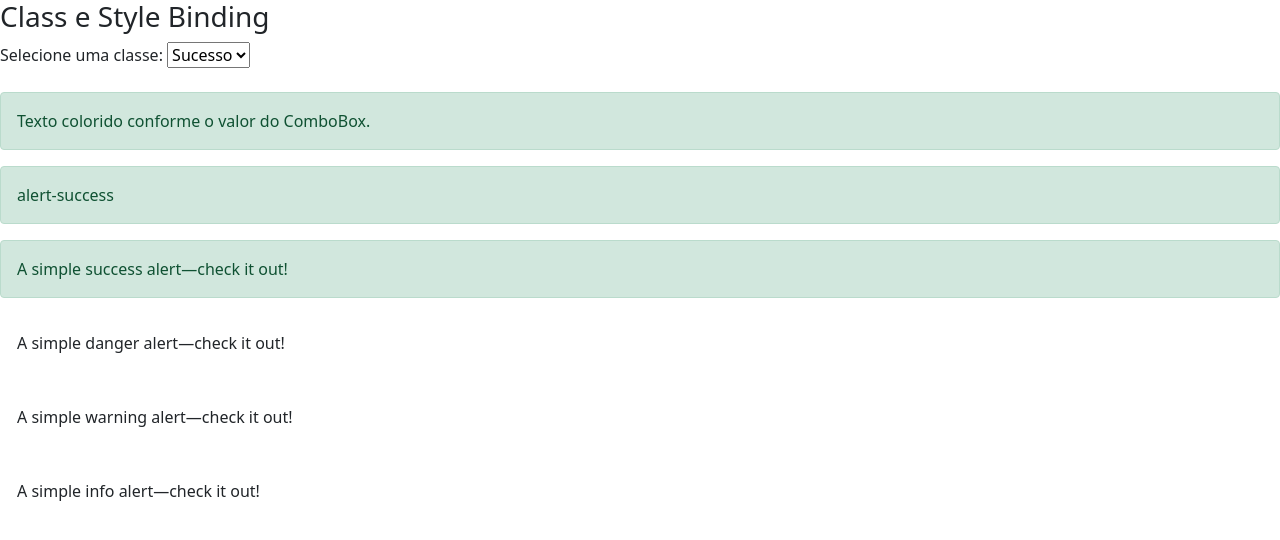
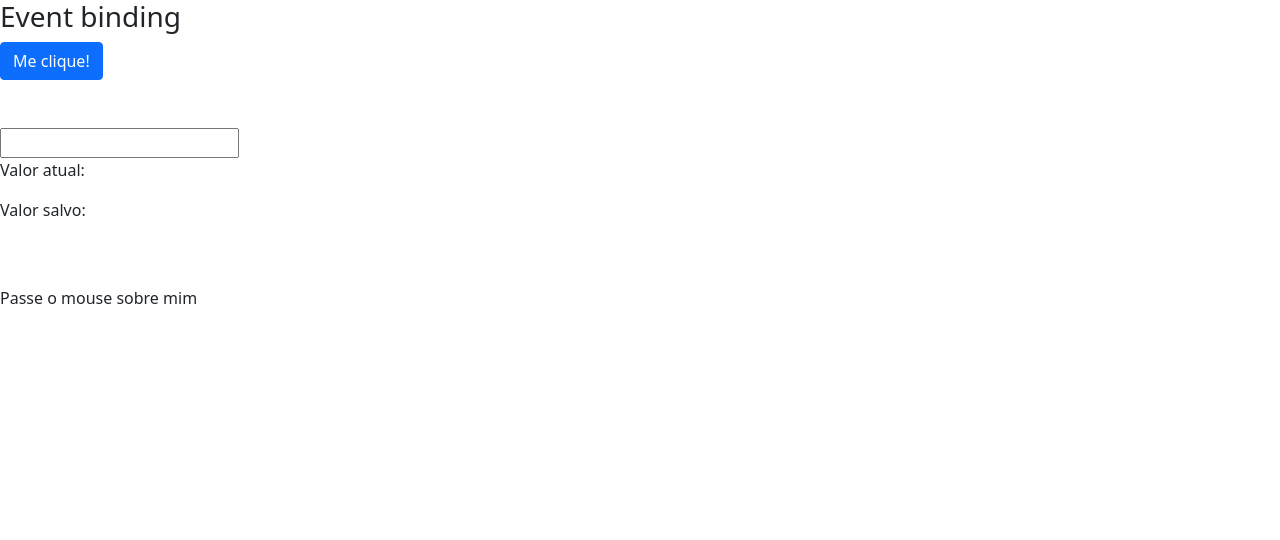
Before and after one commit to LucasOJacintho/CursoAngular, an Angular app in the folder data-binding/: page / in a window 1280 px wide. Shown: the top 540 px of the page. Built offline with nearby package versions, Linux system fonts and the light colour scheme.

Commit message:
Término aula

```diff
--- a/data-binding/src/app/data-binding/data-binding.component.css
+++ b/data-binding/src/app/data-binding/data-binding.component.css
@@ -0,0 +1,4 @@
+.highlight {
+    background-color: yellow;
+    font-weight: bold;
+}
--- a/data-binding/src/app/data-binding/data-binding.component.html
+++ b/data-binding/src/app/data-binding/data-binding.component.html
@@ -1,6 +1,7 @@
 <section class="property-binding">
     <!-- <article>
         <h3>Interpolation | Interpolação</h3>
+
         <p>String renderizada com interpolação: {{ url }}</p>
         <p>Resultado de 1 + 1 é = {{ 1+1 }}</p>
         <p>Resultado de 1 + 1 não é {{ 1 + 1 + getValor() }}</p>
@@ -15,7 +16,7 @@
         <img [src]="urlImagem">
     </article> -->
 
-    <article>
+    <!-- <article>
         <h3>Class e Style Binding</h3>
 
         <div>
@@ -26,14 +27,17 @@
             <option value ="alert-warning">Alerta</option>
             <option value ="alert-danger">Erro</option>
           </select>
+
             <br>
             <br>
+
             <div class="alert {{ classe.value }}" role="alert">
                 Texto colorido conforme o valor do ComboBox.
             </div>
             <div class="alert {{ classe.value }}" role="alert">
                 {{ classe.value }}
             </div>
+
             <div class="alert" role="alert" [class.alert-success]="classe.value == 'alert-success'">
                 A simple success alert—check it out!
             </div>
@@ -50,10 +54,27 @@
             <div class="alert alert-danger" role="alert" [style.display]="classe.value =='alert-danger' ? 'block' : 'none'">
                 Esse texto só aparece em caso de erro!
             </div>
+        </div>
+    </article> -->
 
+    <article>
+        <h3>Event binding</h3>
+
+        <div>
+            <button class="btn btn-primary" (click)="botaoClicado()">Me clique!</button>
         </div>
 
+        <br><br>
 
+        <input type="text" (keyup)="onKeyUp($event)" (keyup.enter)="salvarValor(campoInput.value)" (blur)="salvarValor(campoInput.value)" #campoInput/>
+        <p>Valor atual: {{ valorAtual }}</p>
+        <p>Valor salvo: {{ valorSalvo }}</p>
+
+        <br><br>
+
+        <span (mouseover)="onMouseOverOut()" (mouseout)="onMouseOverOut()" [class.highlight]=" isMouseOver ">
+          Passe o mouse sobre mim
+        </span>
     </article>
 
 </section>
--- a/data-binding/src/app/data-binding/data-binding.component.ts
+++ b/data-binding/src/app/data-binding/data-binding.component.ts
@@ -12,6 +12,11 @@
 
   urlImagem: string = 'https://i.picsum.photos/id/1/200/300.jpg?hmac=jH5bDkLr6Tgy3oAg5khKCHeunZMHq0ehBZr6vGifPLY';
 
+  valorAtual:string = '';
+  valorSalvo:string = '';
+
+  isMouseOver:boolean = false;
+
   constructor() { }
 
   ngOnInit(): void {
@@ -24,4 +29,22 @@
   getCurtirCurso(){
     return true;
   }
+
+  botaoClicado(){
+    alert('Botão clicado');
+  }
+
+  onKeyUp(evento:KeyboardEvent){
+    this.valorAtual = (<HTMLInputElement>evento.target).value;
+    //console.log((<HTMLInputElement>evento.target).value);
+  }
+
+  salvarValor(valor:string){
+    this.valorSalvo = valor;
+    console.log(this.valorSalvo);
+  }
+
+  onMouseOverOut(){
+    this.isMouseOver  = !this.isMouseOver;
+  }
 }
```
